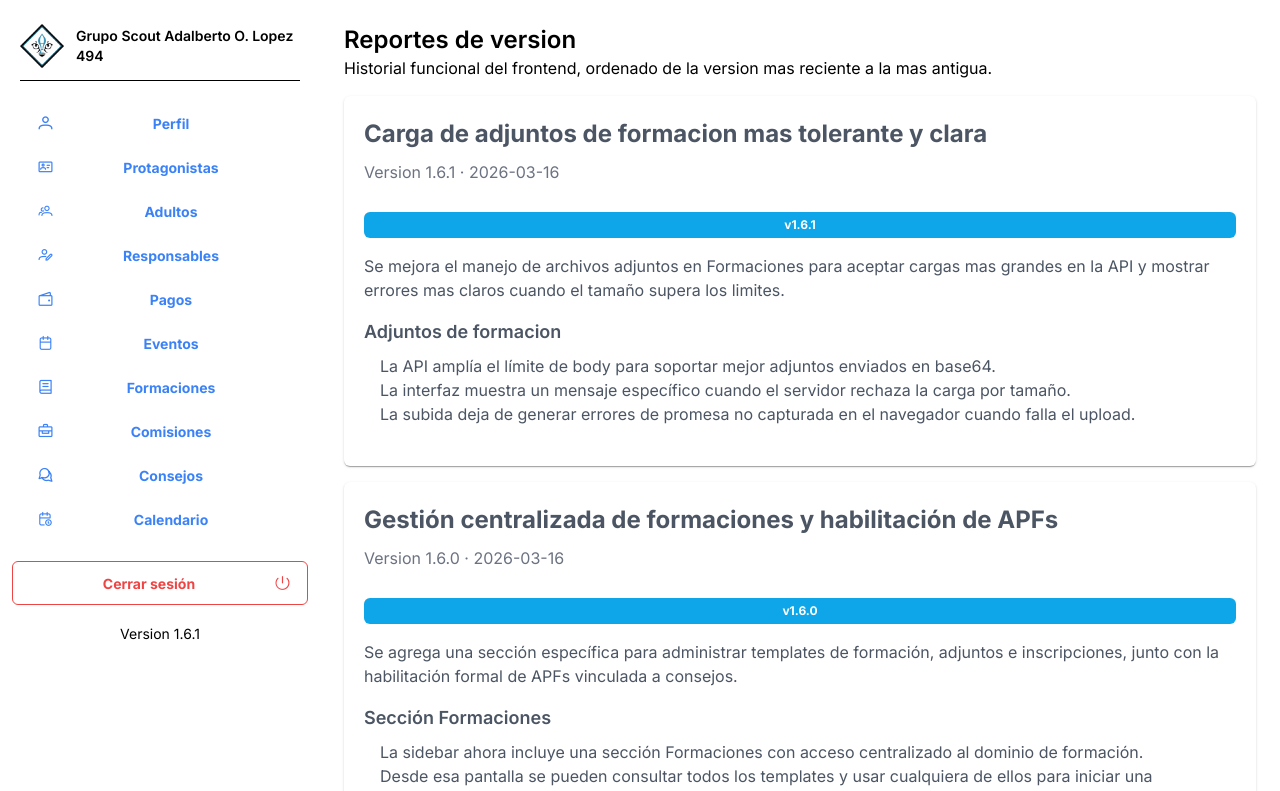
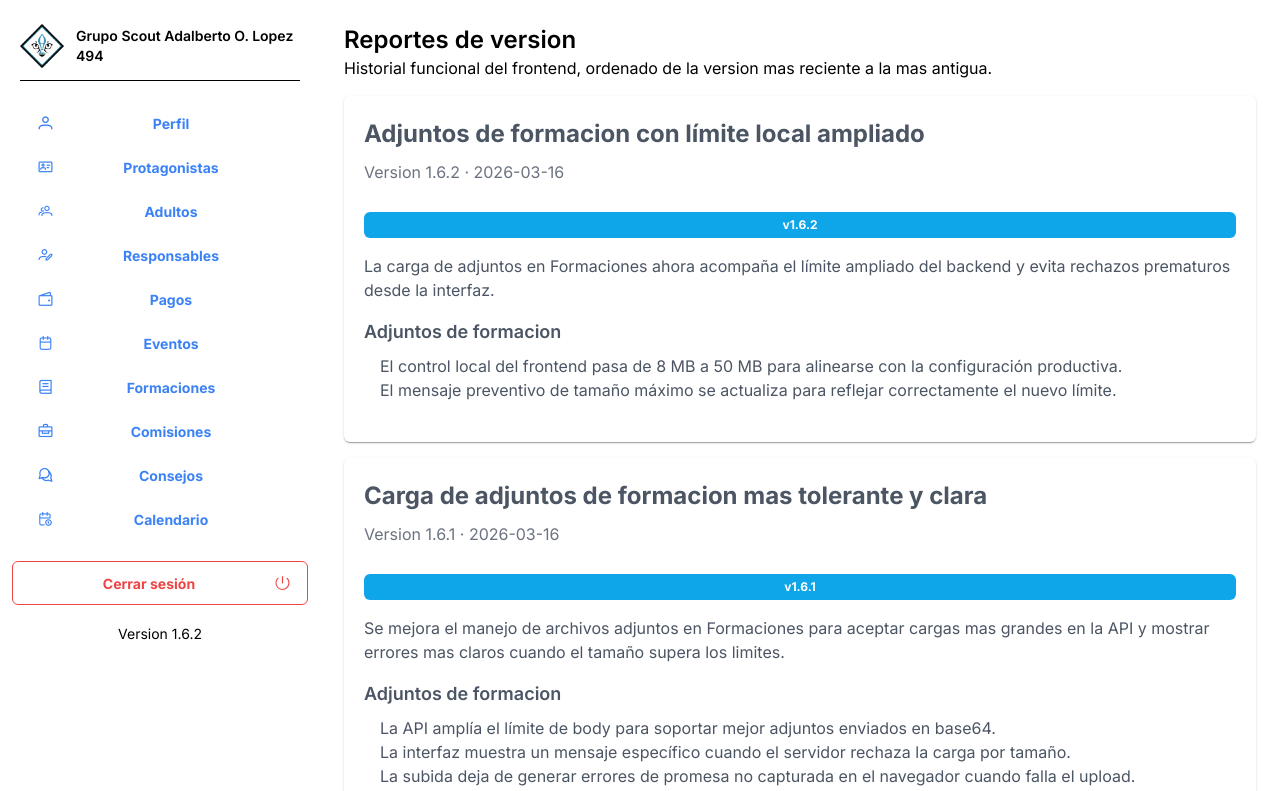
Before and after one commit to gabihakcba/front-sas, a Next.js app: page /dashboard/versiones in a window 1280 px wide. Shown: the top 791 px of the page. Built offline with nearby package versions, Linux system fonts and the light colour scheme; sample sign-in values are in the browser's storage.

Commit message:
fiz size

```diff
--- a/package.json
+++ b/package.json
@@ -1,6 +1,6 @@
 {
   "name": "front-sas",
-  "version": "1.6.1",
+  "version": "1.6.2",
   "private": true,
   "scripts": {
     "dev": "next dev",
--- a/src/app/dashboard/formaciones/page.tsx
+++ b/src/app/dashboard/formaciones/page.tsx
@@ -22,7 +22,7 @@ import {
   UpdateTemplatePayload,
 } from '@/types/formacion';
 
-const MAX_ADJUNTO_SIZE_BYTES = 8 * 1024 * 1024;
+const MAX_ADJUNTO_SIZE_BYTES = 50 * 1024 * 1024;
 
 type TemplateDraft = {
   nombre: string;
@@ -127,7 +127,7 @@ const fileToBase64 = (file: File) =>
 const validateAdjuntoFile = (file: File) => {
   if (file.size > MAX_ADJUNTO_SIZE_BYTES) {
     throw new Error(
-      'El archivo seleccionado supera el tamaño máximo recomendado de 8 MB.',
+      'El archivo seleccionado supera el tamaño máximo permitido de 50 MB.',
     );
   }
 };
--- a/src/data/version-reports.ts
+++ b/src/data/version-reports.ts
@@ -12,6 +12,22 @@ export interface VersionReport {
 }
 
 export const versionReports: VersionReport[] = [
+  {
+    version: '1.6.2',
+    date: '2026-03-16',
+    title: 'Adjuntos de formacion con límite local ampliado',
+    summary:
+      'La carga de adjuntos en Formaciones ahora acompaña el límite ampliado del backend y evita rechazos prematuros desde la interfaz.',
+    sections: [
+      {
+        title: 'Adjuntos de formacion',
+        items: [
+          'El control local del frontend pasa de 8 MB a 50 MB para alinearse con la configuración productiva.',
+          'El mensaje preventivo de tamaño máximo se actualiza para reflejar correctamente el nuevo límite.',
+        ],
+      },
+    ],
+  },
   {
     version: '1.6.1',
     date: '2026-03-16',
```
Also changed, not shown: 1 other file (tests, documents, lock files or other folders).
